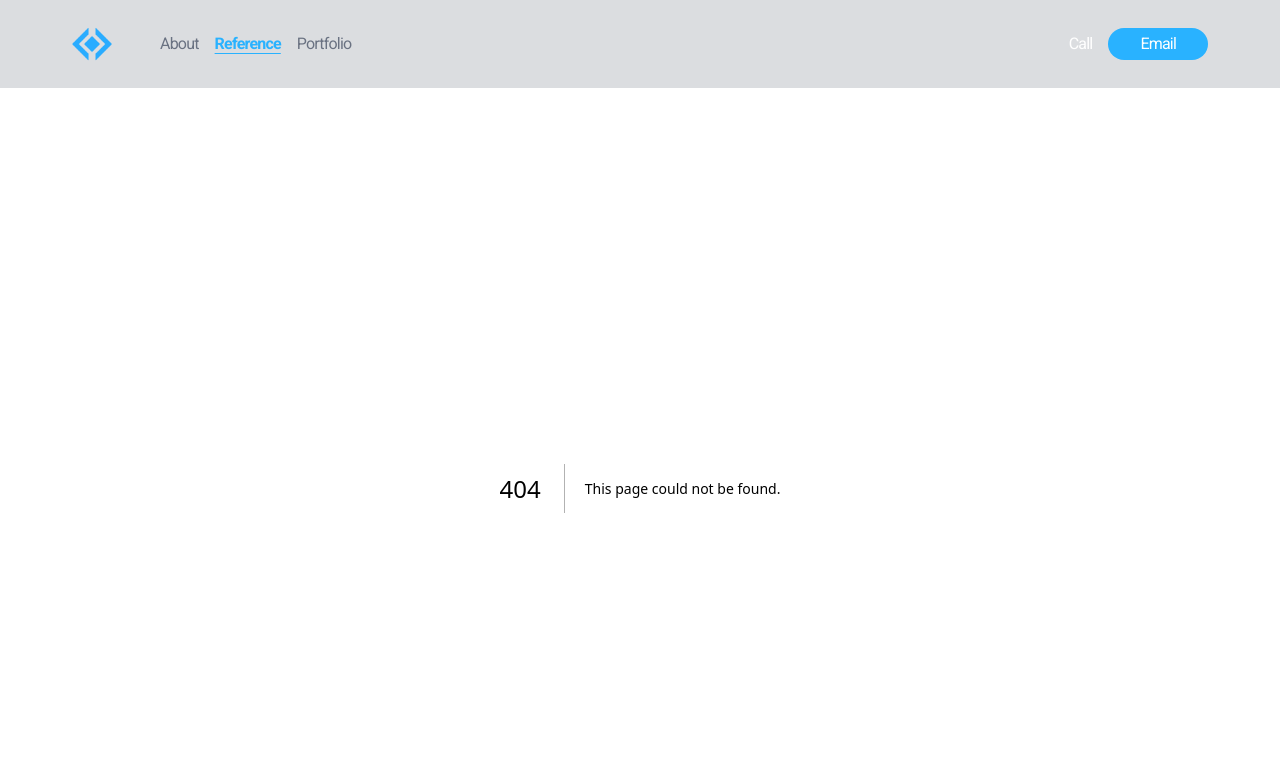
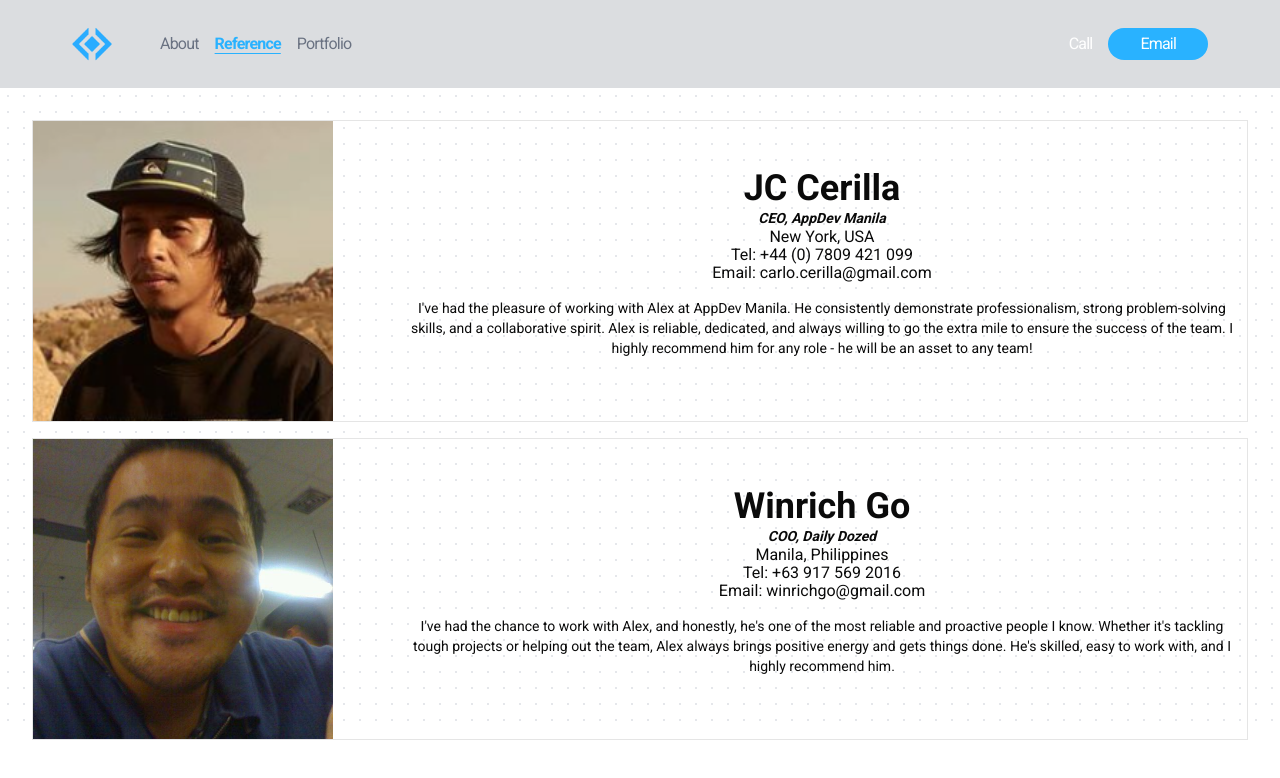
Before and after one commit to alexmortelsison/mywebsite, a Next.js app: page /reference in a window 1280 px wide. Before the commit this address had no page. Shown: the top 778 px of the page. Built offline with nearby package versions, Linux system fonts and the light colour scheme.

Commit message:
updated reference

```diff
--- /dev/null
+++ b/app/components/Card.tsx
@@ -0,0 +1,47 @@
+import Image from "next/image";
+
+interface CardProps {
+  image: string;
+  name: string;
+  position: string;
+  company: string;
+  tel: string;
+  email: string;
+  message: string;
+  country: string;
+}
+
+export default function Card({
+  image,
+  name,
+  tel,
+  email,
+  message,
+  position,
+  company,
+  country,
+}: CardProps) {
+  return (
+    <div className="border lg:flex lg:space-x-16">
+      <Image
+        src={image}
+        alt={name}
+        width={500}
+        height={500}
+        className="object-cover w-full lg:w-[300px] lg:h-[300px] md:rounded-t-none"
+      />
+      <div className="text-center lg:justify-center lg:items-center lg:flex lg:flex-col">
+        <p className="text-3xl lg:text-4xl font-bold">{name}</p>
+        <div className="leading-4.5">
+          <p className="text-sm italic font-bold">
+            {position}, <span>{company}</span>
+          </p>
+          <p>{country}</p>
+          <p>Tel: {tel}</p>
+          <p>Email: {email}</p>
+          <p className="text-sm pt-4 px-2 pb-4">{message}</p>
+        </div>
+      </div>
+    </div>
+  );
+}
--- a/app/components/CarouselPage.tsx
+++ b/app/components/CarouselPage.tsx
@@ -2,12 +2,7 @@
 import { ChevronLeft, ChevronRight } from "lucide-react";
 import React, { useState } from "react";
 
-const slides = [
-  "allymusic.mp4",
-  "techhub.mp4",
-  "archbook.mp4",
-  "postremami.mp4",
-];
+const slides = ["/a1.png", "/a2.png", "/a3.png", "/a4.png"];
 
 type CarouselPageProps = {
   children: React.ReactNode; // Accepts any React content, including video elements
--- a/app/portfolio/page.tsx
+++ b/app/portfolio/page.tsx
@@ -1,16 +1,12 @@
 import CarouselPage from "../components/CarouselPage";
 import Footer from "../components/Footer";
+import Image from "next/image";
 
-const slides = [
-  "allymusic.mp4",
-  "techhub.mp4",
-  "archbook.mp4",
-  "postremami.mp4",
-];
+const slides = ["/a1.png", "/a2.png", "/a3.png", "/a4.png"];
 
 export default function PortfolioPage() {
   return (
-    <div className="min-h-screen inset-0 bg-white bg-[radial-gradient(#e5e7eb_1px,transparent_1px)] [background-size:16px_16px]">
+    <div className="h-[80vh] inset-0 bg-white bg-[radial-gradient(#e5e7eb_1px,transparent_1px)] [background-size:16px_16px]">
       <div className="max-w-7xl mx-auto flex flex-col justify-center">
         <div className="flex flex-col justify-center items-center mt-16">
           <p>Showcasing My Skills, Projects, and Passion</p>
@@ -29,17 +25,22 @@ export default function PortfolioPage() {
             <div>
               <CarouselPage>
                 {slides.map((slide, index) => (
-                  <video key={index} controls muted loop>
-                    <source src={slide} type="video/mp4" />
-                    Your browser does not support the video tag.
-                  </video>
+                  <Image
+                    src={slide}
+                    key={index}
+                    alt="portfolio"
+                    width={500}
+                    height={300}
+                    className="object-cover w-full h-auto"
+                  />
                 ))}
               </CarouselPage>
             </div>
           </div>
         </div>
       </div>
-      <footer className="flex justify-center">
+
+      <footer className="hidden lg:flex absolute -bottom-0 left-200 pt-32">
         <Footer />
       </footer>
     </div>
--- /dev/null
+++ b/app/reference/page.tsx
@@ -0,0 +1,34 @@
+import Card from "../components/Card";
+
+export default function ReferencePage() {
+  return (
+    <div className="h-[80vh] inset-0 bg-white bg-[radial-gradient(#e5e7eb_1px,transparent_1px)] [background-size:16px_16px]">
+      <div className="max-w-7xl mx-auto px-8 pt-8 space-y-4">
+        <Card
+          image={"/jc.png"}
+          name={"JC Cerilla"}
+          tel={"+44 (0) 7809 421 099"}
+          email={"carlo.cerilla@gmail.com"}
+          message={
+            "I've had the pleasure of working with Alex at AppDev Manila. He consistently demonstrate professionalism, strong problem-solving skills, and a collaborative spirit. Alex is reliable, dedicated, and always willing to go the extra mile to ensure the success of the team. I highly recommend him for any role - he will be an asset to any team!"
+          }
+          position={"CEO"}
+          company={"AppDev Manila"}
+          country={"New York, USA"}
+        />
+        <Card
+          image={"/win.jpg"}
+          name={"Winrich Go"}
+          tel={"+63 917 569 2016"}
+          email={"winrichgo@gmail.com"}
+          message={
+            "I've had the chance to work with Alex, and honestly, he's one of the most reliable and proactive people I know. Whether it's tackling tough projects or helping out the team, Alex always brings positive energy and gets things done. He's skilled, easy to work with, and I highly recommend him."
+          }
+          position={"COO"}
+          company={"Daily Dozed"}
+          country={"Manila, Philippines"}
+        />
+      </div>
+    </div>
+  );
+}
```
Also changed, not shown: public/jc.png (added), public/win.jpg (added).
